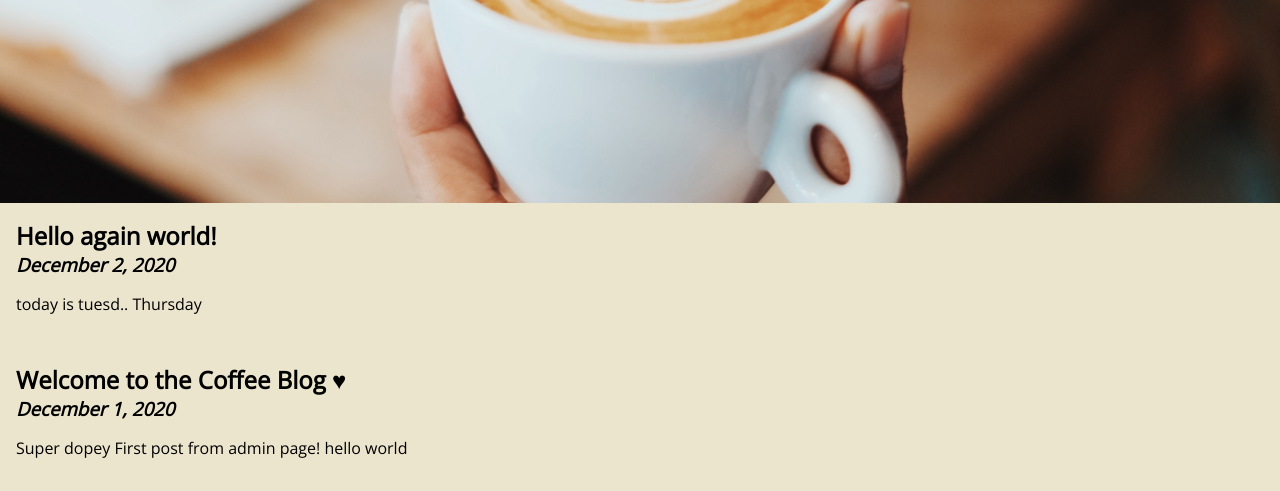
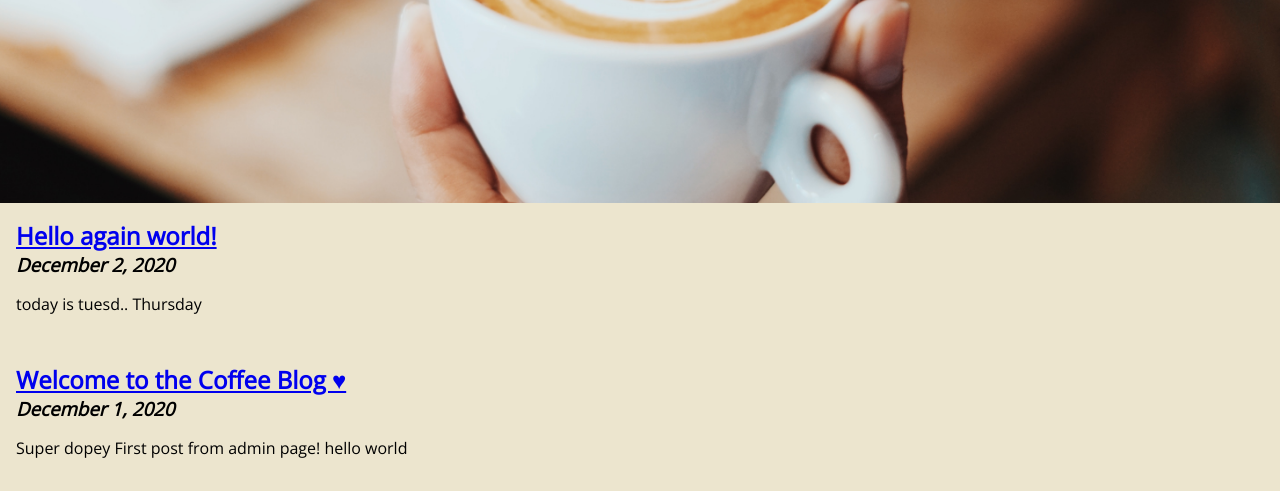
Before and after one commit to Tonikprofik/coffee-shop, a Gatsby site: page / in a window 1280 px wide. Shown: the part 436-927 px from the top of the page. Built offline with nearby package versions, Linux system fonts and the light colour scheme; Gatsby itself is replaced by a stand-in of ours.

Commit message:
bloglist,post - slug

```diff
--- a/src/components/BlogList.js
+++ b/src/components/BlogList.js
@@ -16,6 +16,9 @@ export default function BlogList() {
                             title
                             date(formatString: "MMMM D, YYYY")
                         }
+                        fields {
+                            slug
+                        }
                         excerpt
                     }
                 }
@@ -29,6 +32,7 @@ export default function BlogList() {
             {data.allMarkdownRemark.edges.map(edge => (
                 <BlogPost
                     key={edge.node.id}
+                    slug= {edge.node.fields.slug}
                     title={edge.node.frontmatter.title}
                     date={edge.node.frontmatter.date}
                     excerpt={edge.node.excerpt}
--- a/src/components/BlogPost.js
+++ b/src/components/BlogPost.js
@@ -1,11 +1,12 @@
 import React from 'react'
+import { Link } from 'gatsby'
 
 import styles from './BlogPost.module.css';
 
-export default function BlogPost({ title, date, excerpt}) {
+export default function BlogPost({ title, date, excerpt, slug}) {
     return (
         <article className= {styles.blog}>
-            <h2>{title}</h2>
+            <h2><Link to={slug}>{title}</Link></h2>
             <h3>{date}</h3>
             <p>{excerpt}</p>
         </article>
```
